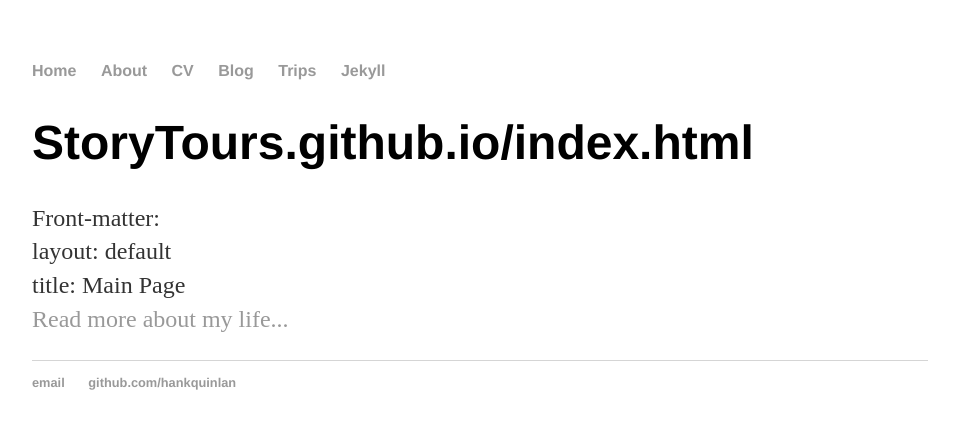
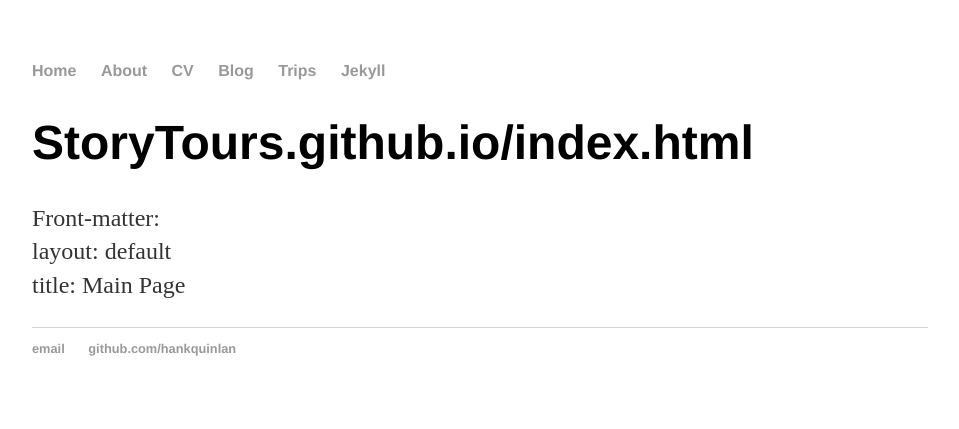
Before and after one commit to peter-bucher/StoryTours.github.io, a Jekyll site: the page built from index.html, in a window 1280 px wide. Shown: the top 429 px of the page, without its empty margins (160-1119 px from the left). Built offline with Jekyll 4.4.1, drawn with Linux system fonts in a browser that asks for light colours.

Commit message:
Update index.html

```diff
--- a/index.html
+++ b/index.html
@@ -4,5 +4,5 @@ title: Main Page
 ---
 <div class="blurb">
 	<h1>StoryTours.github.io/index.html</h1>
-	<p>Front-matter:<br>layout: default<br>title: Main Page<br><a href="/about">Read more about my life...</a></p>
+	<p>Front-matter:<br>layout: default<br>title: Main Page</a></p>
 </div>
```
